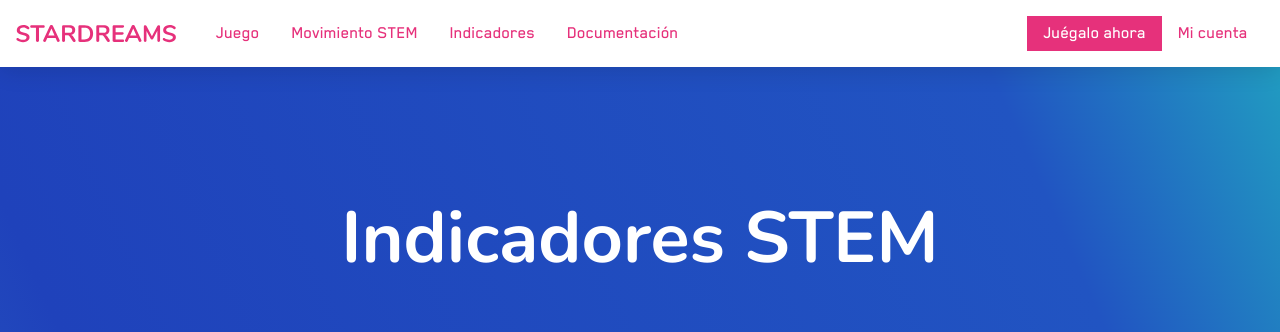
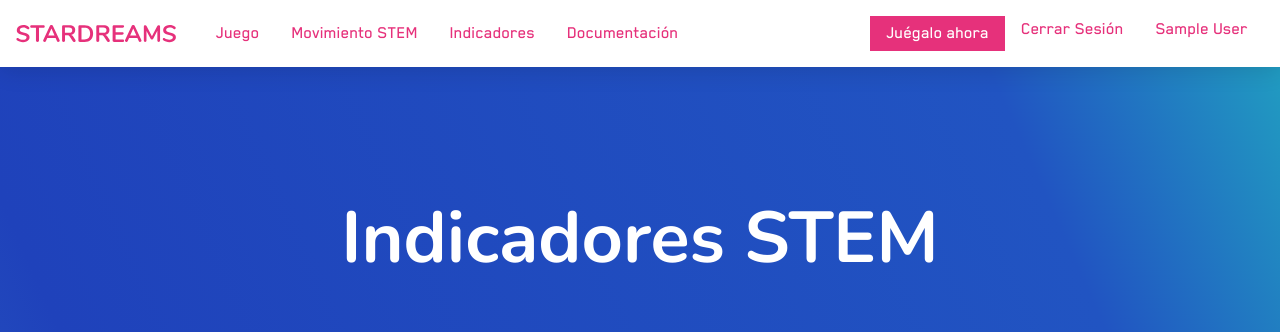
Before and after one commit to StarDreamsTec/stardreams-django, a Django app: page /indicadores/ in a window 1280 px wide. Shown: the top 332 px of the page. Run offline with Django 3.2, Linux system fonts and the light colour scheme; the visitor is signed in with stand-in values (Sample User, id 1); some libraries are stand-ins or nearby versions; some web fonts are replaced.

Commit message:
Added session logout

```diff
--- a/templates/base.html
+++ b/templates/base.html
@@ -8,7 +8,8 @@
     <meta name="viewport" content="width=device-width, initial-scale=1.0, shrink-to-fit=no">
     <meta http-equiv="X-UA-Compatible" content="ie=edge">
     <title>StarDreams | Juego Movimiento STEM</title>
-    <meta name="description" content="¡Viaja por mundos fantásticos en tus sueños, mientras aprendes sobre ciencias y tecnologías!">
+    <meta name="description"
+          content="¡Viaja por mundos fantásticos en tus sueños, mientras aprendes sobre ciencias y tecnologías!">
     <meta name="autor" content="Diego, Iñigo, Marcia y Agustín">
 
     <!-- Stylesheets -->
@@ -16,8 +17,10 @@
         <link rel="stylesheet" href="{% static 'assets/styles/style.css' %}">
         <link rel="stylesheet" href="{% static 'assets/styles/nav.css' %}">
         <!-- Bootstrap. Ayuda para el CSS. -->
-        <link rel="stylesheet" href="https://stackpath.bootstrapcdn.com/bootstrap/4.5.2/css/bootstrap.min.css" integrity="sha384-JcKb8q3iqJ61gNV9KGb8thSsNjpSL0n8PARn9HuZOnIxN0hoP+VmmDGMN5t9UJ0Z" crossorigin="anonymous">
-    {%  endblock %}
+        <link rel="stylesheet" href="https://stackpath.bootstrapcdn.com/bootstrap/4.5.2/css/bootstrap.min.css"
+              integrity="sha384-JcKb8q3iqJ61gNV9KGb8thSsNjpSL0n8PARn9HuZOnIxN0hoP+VmmDGMN5t9UJ0Z"
+              crossorigin="anonymous">
+    {% endblock %}
 
     <!-- Tipografía de Google Fonts. -->
     <link rel="preconnect" href="https://fonts.gstatic.com">
@@ -27,12 +30,14 @@
 </head>
 
 <body>
-    {%  block navbar %}
-        <nav class="navbar navbar-expand-lg navbar-light bg-white" style="position: -webkit-sticky;position: sticky; top: 0; z-index: 10">
+{% block navbar %}
+    <nav class="navbar navbar-expand-lg navbar-light bg-white"
+         style="position: -webkit-sticky;position: sticky; top: 0; z-index: 10">
         <!-- <img src="assets/icons/Stardreams_logo.svg" alt="" style="width: 160px;" class="mr-4 py-3"> -->
         <img src="{% static 'assets/icons/Stardreams_logo.svg' %}" alt="" style="width: 160px;" class="mr-4 py-3">
         <!-- <a class="navbar-brand" href="#">Stardreams</a> -->
-          <button class="navbar-toggler" type="button" data-toggle="collapse" data-target="#navbarSupportedContent" aria-controls="navbarSupportedContent" aria-expanded="false" aria-label="Toggle navigation">
+        <button class="navbar-toggler" type="button" data-toggle="collapse" data-target="#navbarSupportedContent"
+                aria-controls="navbarSupportedContent" aria-expanded="false" aria-label="Toggle navigation">
             <span class="navbar-toggler-icon"></span>
         </button>
 
@@ -55,24 +60,40 @@
             <ul class="navbar-nav ml-auto">
                 <li class="nav-item">
                     <div style="background-color: #E6317B;" class="py-1">
-                  <a class="nav-links" href="{% static 'ejecutables/0.1/web/index.html' %}" style="color: #fff;">Juégalo ahora</a>
+                        <a class="nav-links" href="{% static 'ejecutables/0.1/web/index.html' %}" style="color: #fff;">Juégalo
+                            ahora</a>
                     </div>
                 </li>
-              <li class="nav-item pt-1" >
+                {% if user.is_authenticated %}
+                    <li class="nav-item">
+                        <a class="nav-links" href="{% url 'logout' %}"> Cerrar Sesión </a>
+                    </li>
+                {% endif %}
+                <li class="nav-item">
+                    {% if user.is_authenticated %}
+                        <a class="nav-links" href="{% url 'indicadores' %}"> {{ user.get_full_name }}</a>
+                    {% else %}
                         <a class="nav-links" href="{% url 'login' %}">Mi cuenta</a>
+                    {% endif %}
                 </li>
             </ul>
         </div>
     </nav>
 {% endblock %}
 
-    {%  block content %} {% endblock %}
+{% block content %} {% endblock %}
 
 <!-- Scripts -->
 <!-- <script src="script.js"></script> -->
-    <script src="https://code.jquery.com/jquery-3.5.1.slim.min.js" integrity="sha384-DfXdz2htPH0lsSSs5nCTpuj/zy4C+OGpamoFVy38MVBnE+IbbVYUew+OrCXaRkfj" crossorigin="anonymous"></script>
-    <script src="https://cdn.jsdelivr.net/npm/popper.js@1.16.1/dist/umd/popper.min.js" integrity="sha384-9/reFTGAW83EW2RDu2S0VKaIzap3H66lZH81PoYlFhbGU+6BZp6G7niu735Sk7lN" crossorigin="anonymous"></script>
-    <script src="https://stackpath.bootstrapcdn.com/bootstrap/4.5.2/js/bootstrap.min.js" integrity="sha384-B4gt1jrGC7Jh4AgTPSdUtOBvfO8shuf57BaghqFfPlYxofvL8/KUEfYiJOMMV+rV" crossorigin="anonymous"></script>
+<script src="https://code.jquery.com/jquery-3.5.1.slim.min.js"
+        integrity="sha384-DfXdz2htPH0lsSSs5nCTpuj/zy4C+OGpamoFVy38MVBnE+IbbVYUew+OrCXaRkfj"
+        crossorigin="anonymous"></script>
+<script src="https://cdn.jsdelivr.net/npm/popper.js@1.16.1/dist/umd/popper.min.js"
+        integrity="sha384-9/reFTGAW83EW2RDu2S0VKaIzap3H66lZH81PoYlFhbGU+6BZp6G7niu735Sk7lN"
+        crossorigin="anonymous"></script>
+<script src="https://stackpath.bootstrapcdn.com/bootstrap/4.5.2/js/bootstrap.min.js"
+        integrity="sha384-B4gt1jrGC7Jh4AgTPSdUtOBvfO8shuf57BaghqFfPlYxofvL8/KUEfYiJOMMV+rV"
+        crossorigin="anonymous"></script>
 
 {% block extra_scripts %} {% endblock %}
 
--- a/templates/indicadores.html
+++ b/templates/indicadores.html
@@ -2,9 +2,9 @@
 {% load static %}
 
 {%  block style %}
+    <link rel="stylesheet" href="https://stackpath.bootstrapcdn.com/bootstrap/4.5.2/css/bootstrap.min.css" integrity="sha384-JcKb8q3iqJ61gNV9KGb8thSsNjpSL0n8PARn9HuZOnIxN0hoP+VmmDGMN5t9UJ0Z" crossorigin="anonymous">
     <link rel="stylesheet" href="{% static 'assets/styles/nav.css' %}">
     <!-- Bootstrap. Ayuda para el CSS. -->
-    <link rel="stylesheet" href="https://stackpath.bootstrapcdn.com/bootstrap/4.5.2/css/bootstrap.min.css" integrity="sha384-JcKb8q3iqJ61gNV9KGb8thSsNjpSL0n8PARn9HuZOnIxN0hoP+VmmDGMN5t9UJ0Z" crossorigin="anonymous">
     <link rel="stylesheet" href="{% static 'assets/styles/indicadores2.css' %}">
 {% endblock %}
 
--- a/videojuego/urls.py
+++ b/videojuego/urls.py
@@ -6,10 +6,11 @@ urlpatterns = [
     path('indicadores/', views.indicadores, name='indicadores'),
     path('signup/', views.signup, name='signup'),
     path('login/', views.login, name='login'),
+    path('logout', views.logout, name='logout'),
     path('dashboard/', views.dashboard, name='dashboard'),
     path('login_unity', views.login_unity, name='login_unity'),
     path('send_level_data_unity', views.send_level_data_unity, name='send_level_data_unity'),
-
+    path('close_unity', views.close_unity, name='close_unity'),
 ]
 
 #urlpatterns += [
--- a/videojuego/views.py
+++ b/videojuego/views.py
@@ -6,11 +6,13 @@ from django.contrib.auth import login, authenticate
 from django.views.decorators.csrf import csrf_exempt
 from django.contrib.auth.decorators import login_required
 from django.contrib.auth import login as auth_login
+from django.contrib.auth import logout as auth_logout
 from json import loads;
 from django.contrib import messages
 import psycopg2
 import datetime
 from .models import *
+
 
 # Create your views here.
 
@@ -57,8 +59,8 @@ def login(request):
     if request.method == 'POST':
         form = Login(request.POST)
         if form.is_valid():
-            data=form.cleaned_data
-            user=authenticate(request, username=data['username'], password=data['password'])
+            data = form.cleaned_data
+            user = authenticate(request, username=data['username'], password=data['password'])
             print(data['username'])
             print(data['password'])
             print(user)
@@ -69,50 +71,75 @@ def login(request):
                 messages.error(request, 'username or password not correct')
                 return redirect('/login/')
     else:
-        form=Login()
-    return render(request, 'login.html', {'form':form})
+        form = Login()
+    return render(request, 'login.html', {'form': form})
 
 
 def dashboard(request):
-	return render(request, 'registration/dashboard.html')
+    return render(request, 'registration/dashboard.html')
+
+
+def logout(request):
+    auth_logout(request)
+    return redirect('/')
+
 
 @csrf_exempt
 def login_unity(request):
-    #body_unicode = request.body.decode('utf-8')
-    #body_json = loads(body_unicode) #convertir de string a JSON
-    #user_request = body_json['usuario']
-    #resultados = Jugador.objects.filter(user__username = user_request)
-    #resultados = User.objects.filter(username = user_request)
-    #userID = resultados[0].user.index
-    #retorno = {"userID":userID}
+    # body_unicode = request.body.decode('utf-8')
+    # body_json = loads(body_unicode) #convertir de string a JSON
+    # user_request = body_json['usuario']
+    # resultados = Jugador.objects.filter(user__username = user_request)
+    # resultados = User.objects.filter(username = user_request)
+    # userID = resultados[0].user.index
+    # retorno = {"userID":userID}
     if request.method == 'POST':
         form = Login(request.POST)
         if form.is_valid():
-            data=form.cleaned_data
-            user=authenticate(request, username=data['username'], password=data['password'])
+            data = form.cleaned_data
+            user = authenticate(request, username=data['username'], password=data['password'])
             print(data['username'])
             print(data['password'])
             print(user)
             if user is not None:
-                resultado = User.objects.filter(username = data['username']).first()
+                resultado = User.objects.filter(username=data['username']).first()
                 FN = resultado.first_name
                 LN = resultado.last_name
                 ID = resultado.id
-                retorno = {"id": ID, "first_name": FN, "last_name":LN}
+                retorno = {"id": ID, "first_name": FN, "last_name": LN}
                 return JsonResponse(retorno)
             else:
                 retorno = {}
                 return JsonResponse(retorno)
+
+
 @csrf_exempt
 def send_level_data_unity(request):
     body_unicode = request.body.decode('utf-8')
-    body_json = loads(body_unicode) #convertir de string a JSON
+    body_json = loads(body_unicode)  # convertir de string a JSON
     rama = body_json['rama']
     completado = body_json['completado']
     tiempo = body_json['tiempo']
     username = body_json['username']
-    jugador = Jugador.objects.filter(user__username = username).first()
-    resultado = Nivel.objects.Create(completado = completado, tiempo = tiempo, rama = rama, tiempoTerminacion =datetime.datetime.now(),jugador = jugador)
+    jugador = Jugador.objects.filter(user__username=username).first()
+    resultado = Nivel.objects.Create(completado=completado, tiempo=tiempo, rama=rama,
+                                     tiempoTerminacion=datetime.datetime.now(), jugador=jugador)
     resultado.save()
-    retorno = {"completado" : True}
+    retorno = {"completado": True}
     return JsonResponse(retorno)
+
+
+@csrf_exempt
+def close_unity(request):
+    if request.method == 'POST':
+        username = request.POST['userID']
+        jugador = Jugador.objects.filter(user__username=username).first()
+        duracion = int(float(request.POST['duracion']))
+        fecha = datetime.date.today()
+        sesion = Sesion.objects.create(duracion=duracion, fecha=fecha, jugador=jugador)
+        if sesion is not None:
+            flag = True
+        else:
+            flag = False
+        retorno = {'confirm': flag}
+        return JsonResponse(retorno)
```
Also changed, not shown: videojuego/models.py (line endings or trailing spaces). Lines whose indentation alone changed are shown as unchanged.
